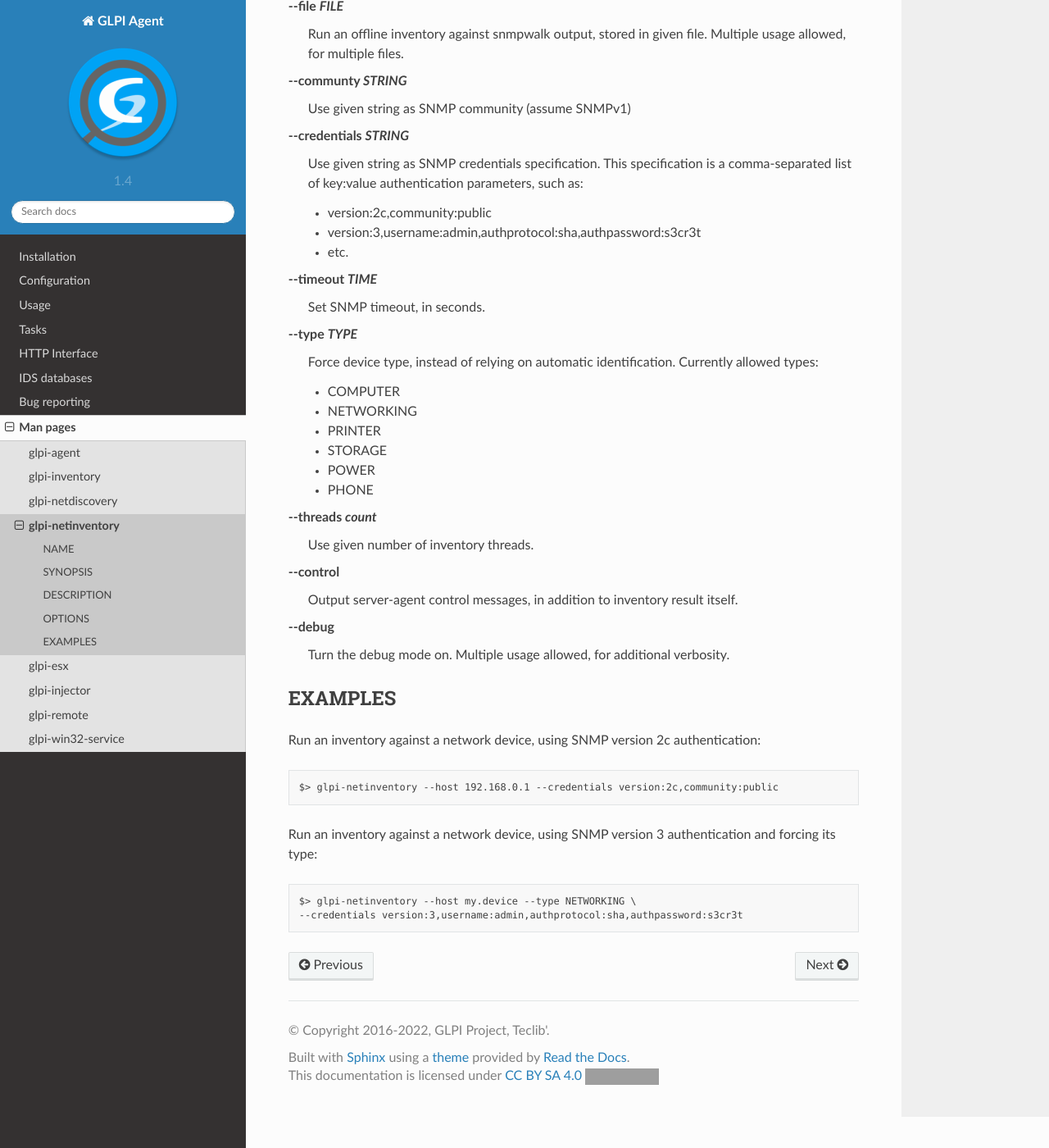
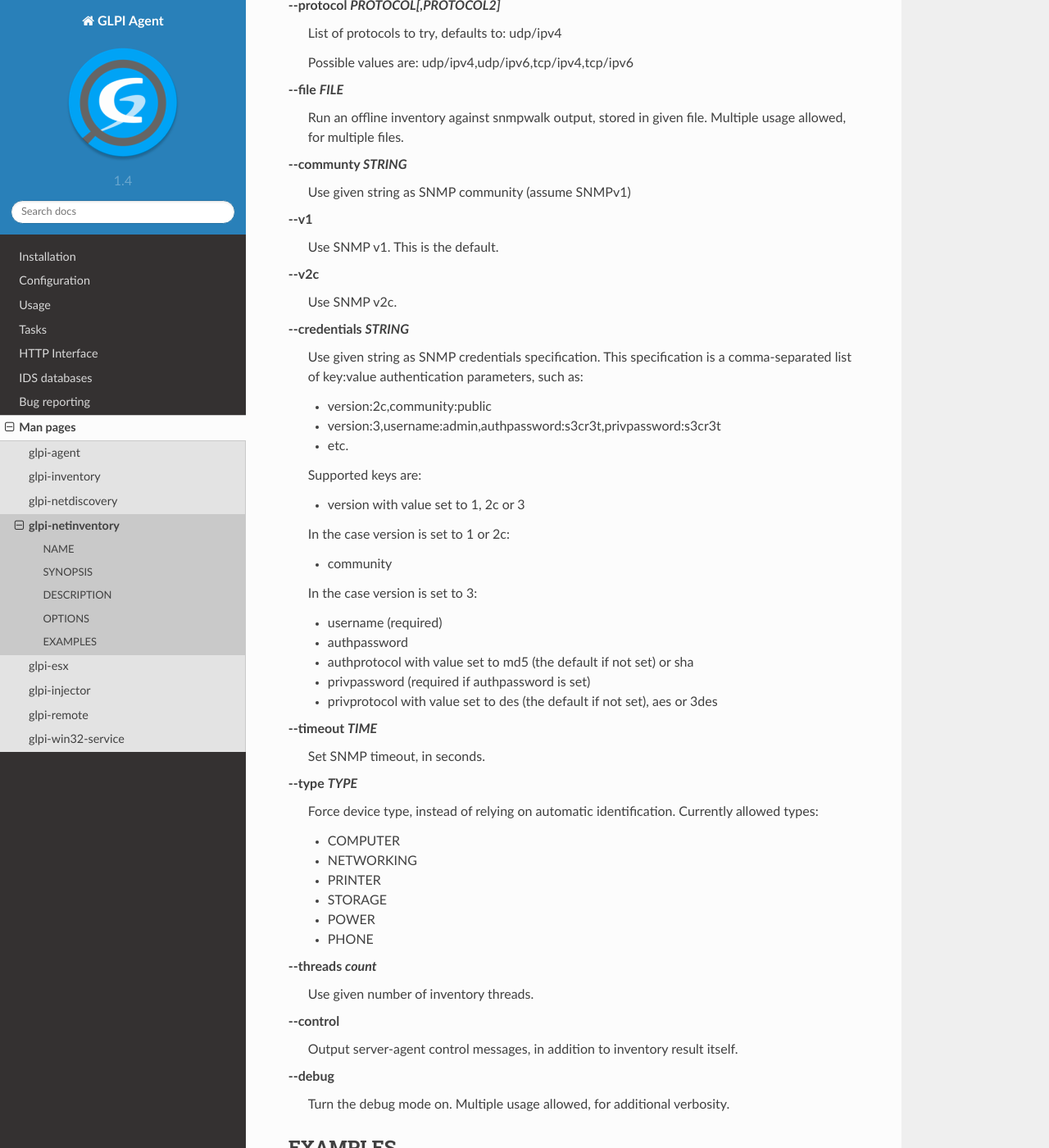
Before and after one commit to glpi-project/doc-agent, a Sphinx documentation site: the page built from source/man/glpi-netinventory.rst, in a window 1280 px wide and 1400 px high, scrolled down 1134 px. Shown: the whole window at 82% size. Built offline with Sphinx 7.4.7 and the Read the Docs theme 2.0.0, drawn with Linux system fonts in a browser that asks for light colours; some of the changed text lies outside the part shown; grey boxes are pictures that could not be loaded.

Commit message:
Updated man pages

```diff
--- /dev/null
+++ b/source/man/glpi-netdiscovery.inc
@@ -0,0 +1,4 @@
+
+.. attention::
+
+   ``--v1`` and ``--v2c`` options are available since glpi-agent 1.5.
--- /dev/null
+++ b/source/man/glpi-netinventory.inc
@@ -0,0 +1,4 @@
+
+.. attention::
+
+   ``--v1`` and ``--v2c`` options are available since glpi-agent 1.5.
--- a/source/man/glpi-netinventory.rst
+++ b/source/man/glpi-netinventory.rst
@@ -58,14 +60,37 @@
 **--communty** *STRING*
    Use given string as SNMP community (assume SNMPv1)
 
+**--v1**
+   Use SNMP v1. This is the default.
+
+**--v2c**
+   Use SNMP v2c.
+
 **--credentials** *STRING*
    Use given string as SNMP credentials specification. This
    specification is a comma-separated list of key:value authentication
    parameters, such as:
 
    -  version:2c,community:public
-   -  version:3,username:admin,authprotocol:sha,authpassword:s3cr3t
+   -  version:3,username:admin,authpassword:s3cr3t,privpassword:s3cr3t
    -  etc.
+
+   Supported keys are:
+
+   -  version with value set to 1, 2c or 3
+
+   In the case version is set to 1 or 2c:
+
+   -  community
+
+   In the case version is set to 3:
+
+   -  username (required)
+   -  authpassword
+   -  authprotocol with value set to md5 (the default if not set) or sha
+   -  privpassword (required if authpassword is set)
+   -  privprotocol with value set to des (the default if not set), aes
+      or 3des
 
 **--timeout** *TIME*
    Set SNMP timeout, in seconds.
@@ -108,4 +133,4 @@
 .. code-block:: text
 
        $> glpi-netinventory --host my.device --type NETWORKING \
-       --credentials version:3,username:admin,authprotocol:sha,authpassword:s3cr3t
+       --credentials version:3,username:admin,authpassword:s3cr3t,privpassword:s3cr3t
```
Also changed, not shown: other parts of source/man/glpi-netinventory.rst (+2 -0 lines), source/man/glpi-netdiscovery.rst (+33 -3 lines).
